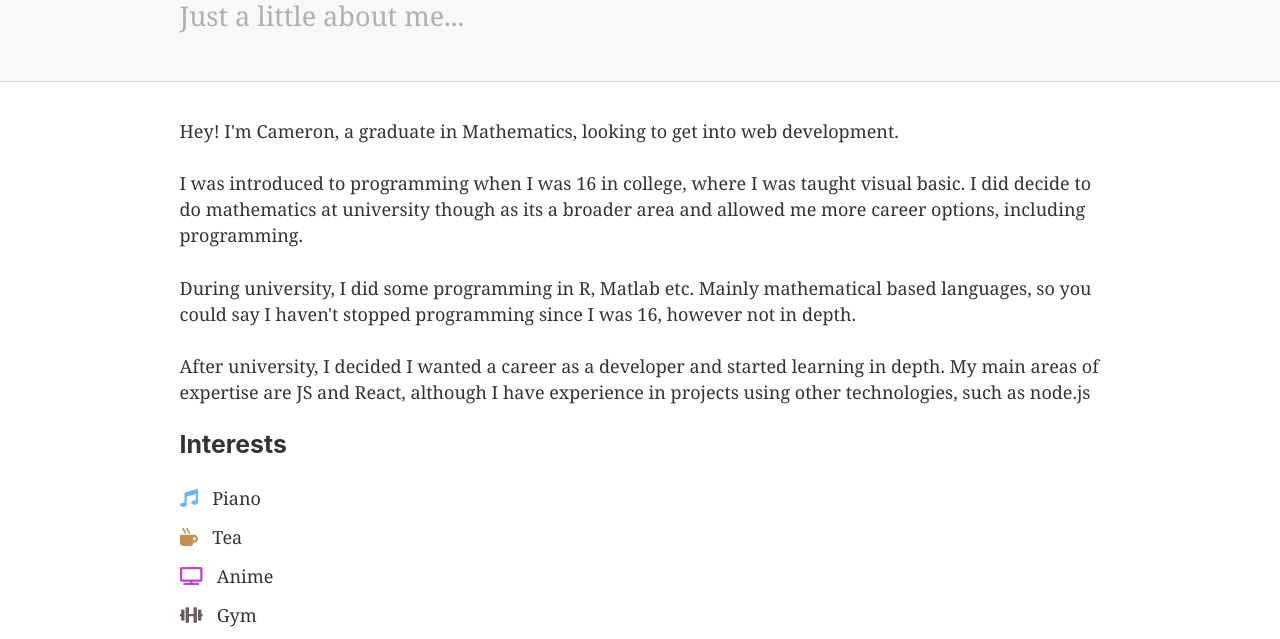
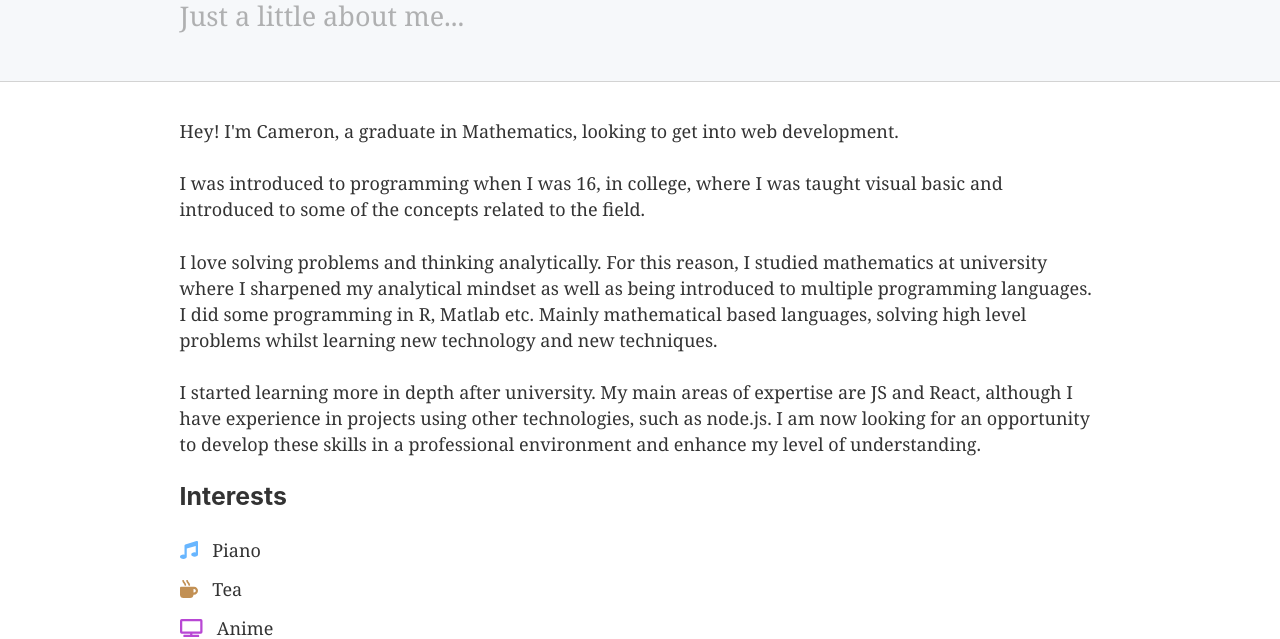
Before and after one commit to Camberbatch01/gatsbyPortfolio, a Gatsby site: page /about in a window 1280 px wide. Shown: the part 164-803 px from the top of the page. Built offline with nearby package versions, Linux system fonts and the light colour scheme; Gatsby itself is replaced by a stand-in of ours.

Commit message:
about content changes

```diff
--- a/src/pages/about.js
+++ b/src/pages/about.js
@@ -27,9 +27,21 @@ const SecondPage = () => (
     {Banner(infoObj)}
     <div className="content">
       <p>Hey! I'm Cameron, a graduate in Mathematics, looking to get into web development.</p><br></br>
-      <p>I was introduced to programming when I was 16 in college, where I was taught visual basic. I did decide to do mathematics at university though as its a broader area and allowed me more career options, including programming.</p><br></br>
-      <p>During university, I did some programming in R, Matlab etc. Mainly mathematical based languages, so you could say I haven't stopped programming since I was 16, however not in depth.</p><br></br>
-      <p>After university, I decided I wanted a career as a developer and started learning in depth. My main areas of expertise are JS and React, although I have experience in projects using other technologies, such as node.js</p>
+      <p>
+        I was introduced to programming when I was 16, in college, where I was taught visual basic and introduced to some of the concepts related to the field.
+      </p>
+      <br></br>
+      <p>
+        I love solving problems and thinking analytically. For this reason, I studied mathematics at university where I sharpened my analytical
+        mindset as well as being introduced to multiple programming languages.
+        I did some programming in R, Matlab etc. Mainly mathematical based languages,
+        solving high level problems whilst learning new technology and new techniques.
+      </p>
+      <br></br>
+      <p>
+        I started learning more in depth after university. My main areas of expertise are JS and React, although I have experience in projects using other technologies, such as node.js.
+        I am now looking for an opportunity to develop these skills in a professional environment and enhance my level of understanding.
+      </p>
       <br></br>
       <h3>Interests</h3>
       <ul className="interests">
```
